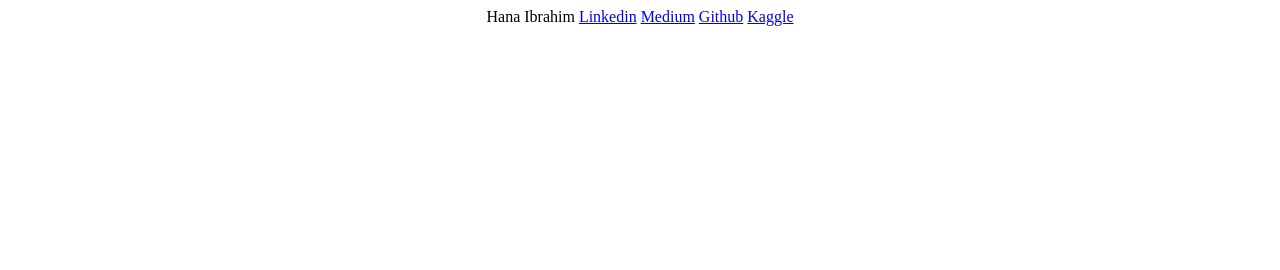
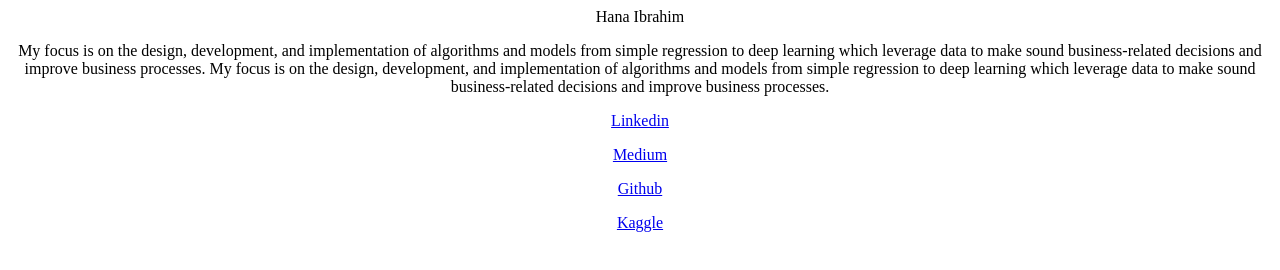
Before and after one commit to hana-h-ibrahim/hjhg, a plain HTML site: page index.html in a window 1280 px wide. Drawn offline with Linux system fonts and the light colour scheme.

Commit message:
Update index.html

```diff
--- a/index.html
+++ b/index.html
@@ -1,6 +1,9 @@
 <center>Hana Ibrahim
-<a href="https://www.linkedin.com/in/hana-ibrahim-3a948a224/">Linkedin</a>
-<a href="https://medium.com/@solisbeam_">Medium</a>
-<a href="https://github.com/solisbeam">Github</a>
+  <p>
+My focus is on the design, development, and implementation of algorithms and models from simple regression to deep learning which leverage data to make sound business-related decisions and improve business processes. My focus is on the design, development, and implementation of algorithms and models from simple regression to deep learning which leverage data to make sound business-related decisions and improve business processes.
+  </p>
+<a href="https://www.linkedin.com/in/hana-ibrahim-3a948a224/">Linkedin</a><p>
+<a href="https://medium.com/@solisbeam_">Medium</a><p>
+<a href="https://github.com/solisbeam">Github</a><p>
 <a href="https://www.kaggle.com/hanahilmy">Kaggle</a>
 </center>
```
